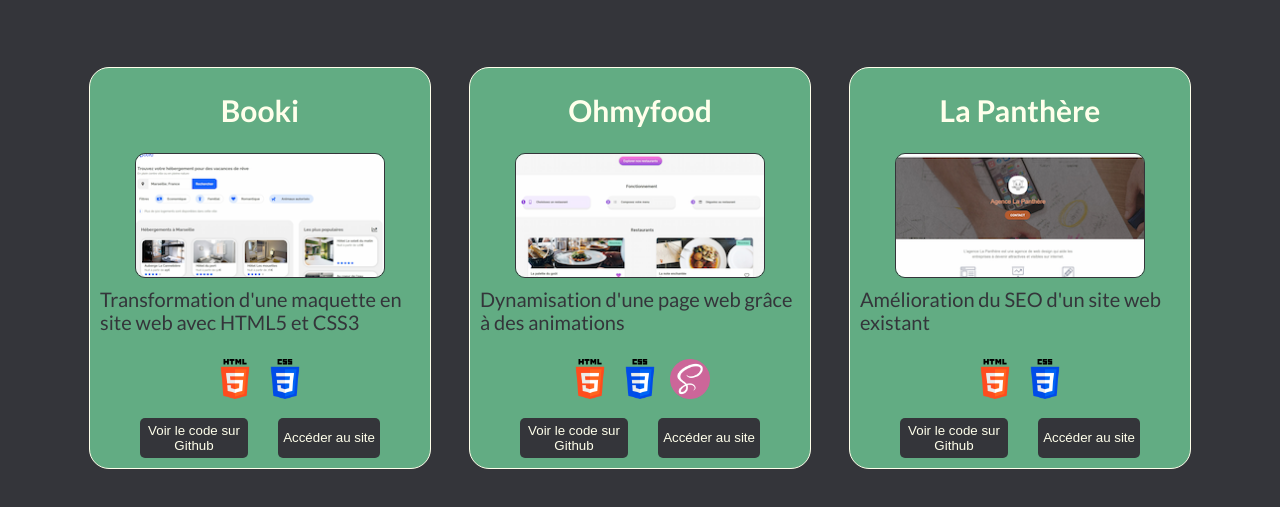
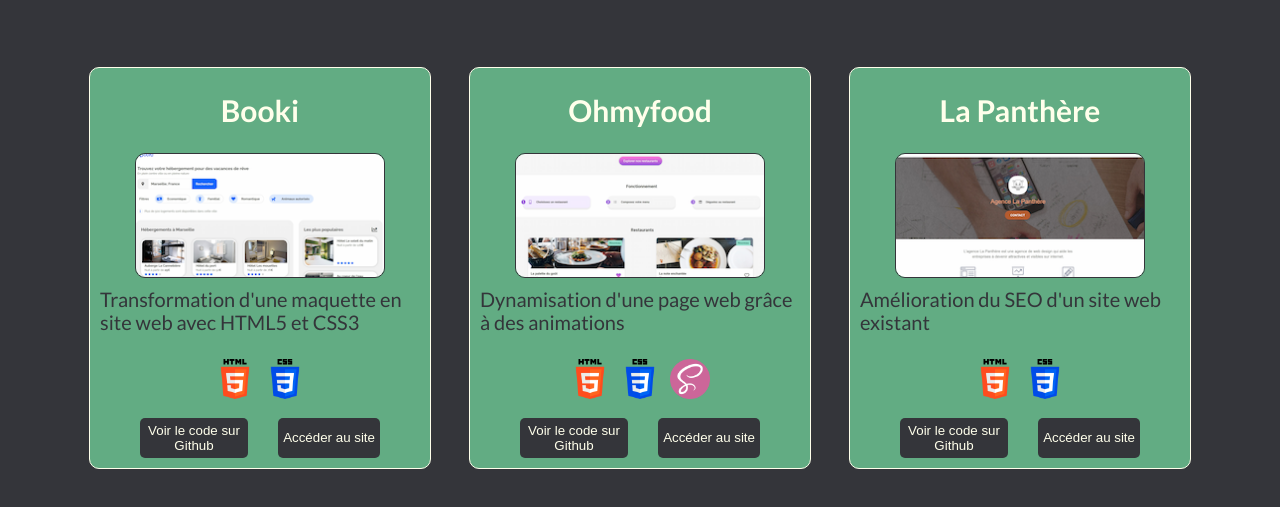
Before and after one commit to SylvainBruyat/portfolio, a React (Create React App) app: page /projects in a window 1280 px wide. Shown: the part 177-684 px from the top of the page. Built offline with nearby package versions, Linux system fonts and the light colour scheme.

Commit message:
Change of border radius on component ProjectCard

```diff
--- a/src/styles/components/_projectCard.scss
+++ b/src/styles/components/_projectCard.scss
@@ -12,7 +12,7 @@
   background-color: vars.$color-secondary;
   color: vars.$color-primary;
   border: 1px solid vars.$color-tertiary;
-  border-radius: 20px;
+  border-radius: 10px;
   transition: all 0.2s ease-in-out;
 
   &:hover {
```
